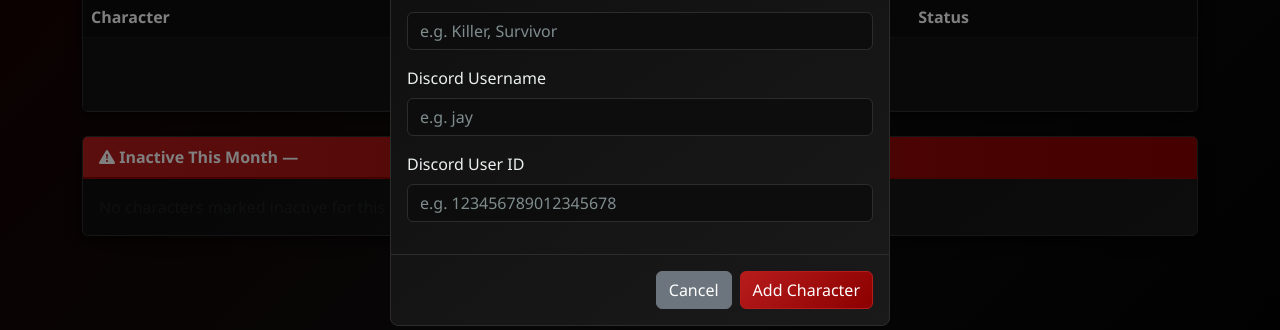
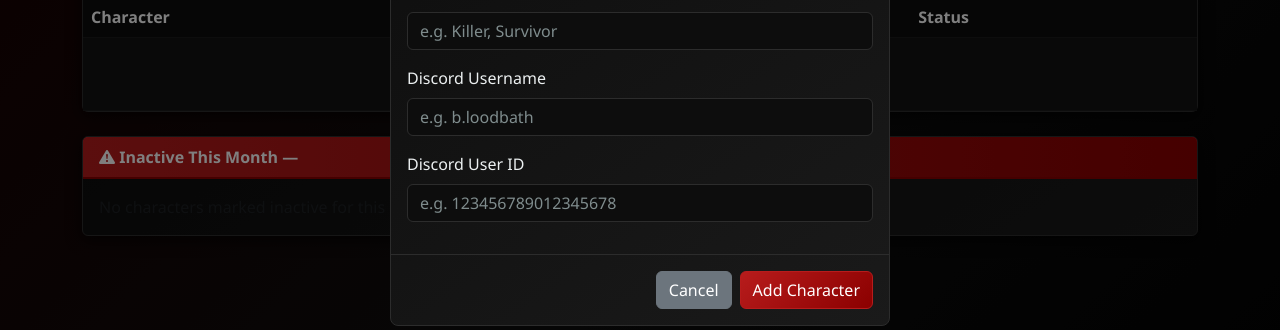
Before and after one commit to mothsnyx/entity, a Flask app: template templates/activity_check.html in a window 1280 px wide, after a click on "Add Character". Shown: the part 214-544 px from the top of the page. Run offline with Flask 3, Linux system fonts and the light colour scheme; the template is opened without the code that fills it, so the values that code supplies are empty; some libraries are stand-ins or nearby versions.

Commit message:
Update activity_check.html

```diff
--- a/templates/activity_check.html
+++ b/templates/activity_check.html
@@ -173,7 +173,7 @@
                     </div>
                     <div class="mb-3">
                         <label class="form-label">Discord Username</label>
-                        <input type="text" name="discord_username" class="form-control" placeholder="e.g. jay">
+                        <input type="text" name="discord_username" class="form-control" placeholder="e.g. b.loodbath">
                     </div>
                     <div class="mb-3">
                         <label class="form-label">Discord User ID</label>
```
